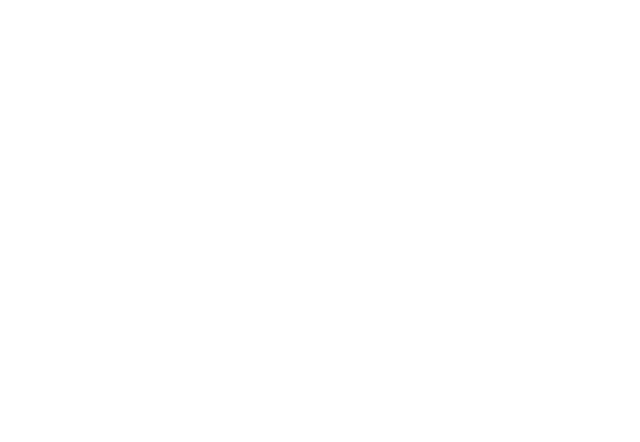
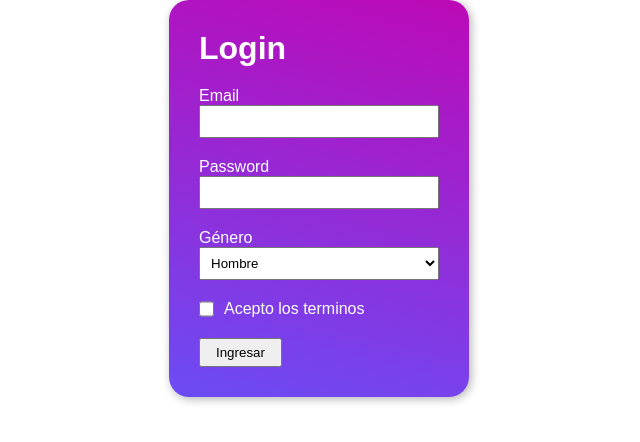
Before and after one commit to maoacr/aspirantes-mir-html-y-css, a plain HTML site: page ejercicio2-html-y-css/index.html in a window 1280 px wide. Shown: the whole page, without its empty margins (321-961 px from the left). Drawn offline with Linux system fonts and the light colour scheme.

Commit message:
Implementa el formulario del ejercicio de html

```diff
--- a/ejercicio2-html-y-css/index.html
+++ b/ejercicio2-html-y-css/index.html
@@ -8,6 +8,34 @@
   <link rel="stylesheet" href="styles.css">
 </head>
 <body>
+  <div class="container">
+    <form action="">
+      <h1>Login</h1>
+      <fieldset>
+        <label for="email">Email</label>
+        <input type="text" id="email" name="email" value="">
+      </fieldset>
 
+      <fieldset>
+        <label for="password">Password</label>
+        <input type="password" id="password" name="password" value="">
+      </fieldset>
+
+      <fieldset>
+        <label for="genere">Género</label>
+        <select name="genere" id="genere">
+          <option value="Hombre">Hombre</option>
+          <option value="Mujer">Mujer</option>
+        </select>
+      </fieldset>
+
+      <fieldset id="termns-container">
+        <input type="checkbox" name="termns" id="termns-checkbox">
+        <label for="termns">Acepto los terminos</label>
+      </fieldset>
+
+      <button type="submit">Ingresar</button>
+    </form>
+  </div>
 </body>
 </html>
--- a/ejercicio2-html-y-css/styles.css
+++ b/ejercicio2-html-y-css/styles.css
@@ -0,0 +1,55 @@
+* {
+  box-sizing: border-box;
+  margin: 0;
+  padding: 0;
+  font-family: Arial, Helvetica, sans-serif;
+}
+
+form{
+  width: 100%;
+  padding: 20px;
+  margin: 0 auto;
+  color: white;
+  background: linear-gradient(194deg, rgba(189,9,183,1) 0%, rgba(107,76,245,1) 100%);
+  box-shadow: 2px 2px 10px rgba(0, 0, 0, 0.3);
+}
+
+h1{
+  padding: 10px;
+}
+
+fieldset{
+  border: none;
+  padding: 10px;
+}
+
+input{
+  padding: 7px;
+  width: 100%;
+}
+select{
+  width: 100%;
+  padding: 7px;
+}
+
+#termns-container{
+  padding-bottom: 10px;
+  display: flex;
+}
+
+#termns-checkbox{
+  width: 15px;
+  margin-right: 10px;
+}
+
+button{
+  padding: 5px 15px;
+  margin: 10px;
+}
+
+@media (min-width: 500px){
+  form{
+    max-width: 300px;
+    border-radius: 20px;
+  }
+}
```
